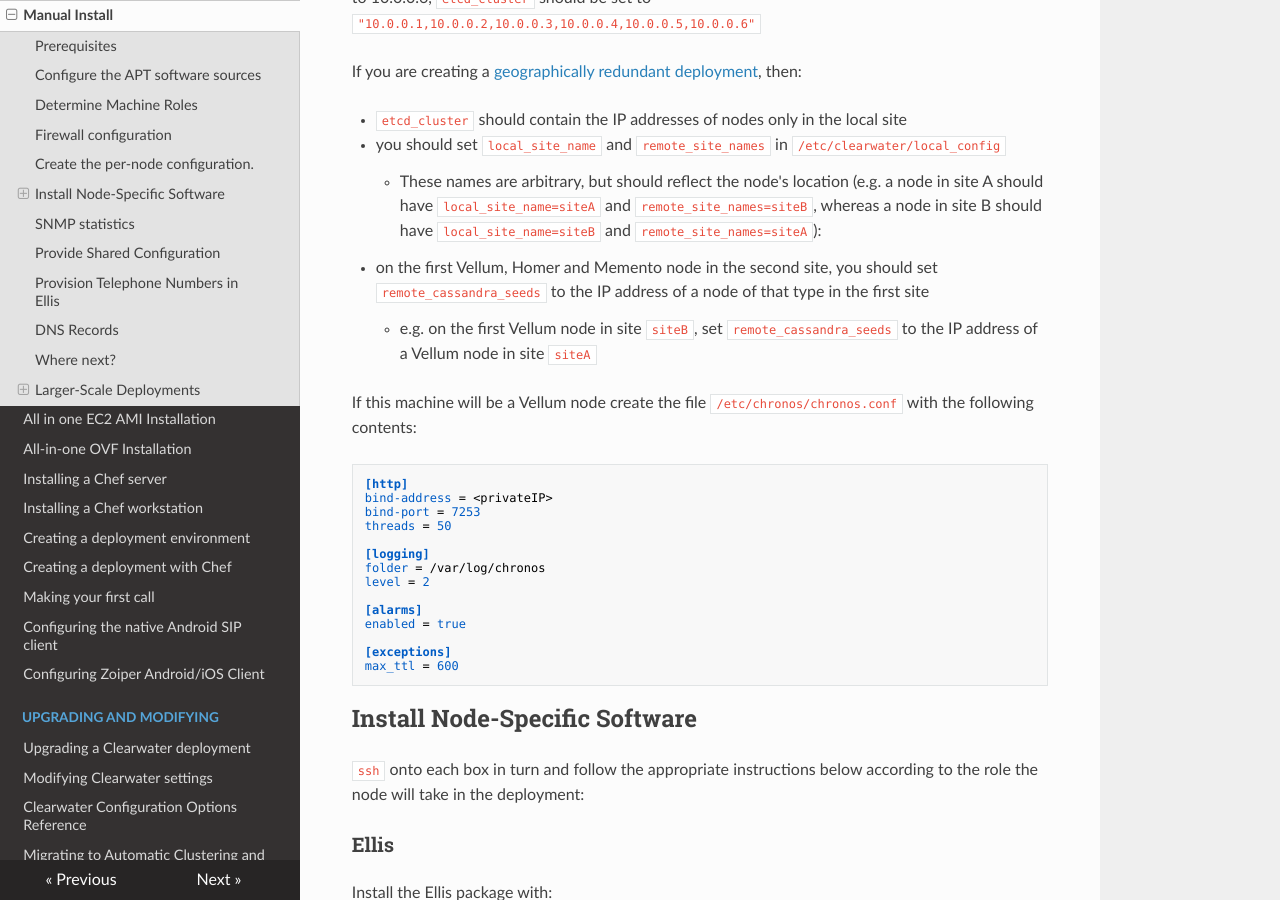
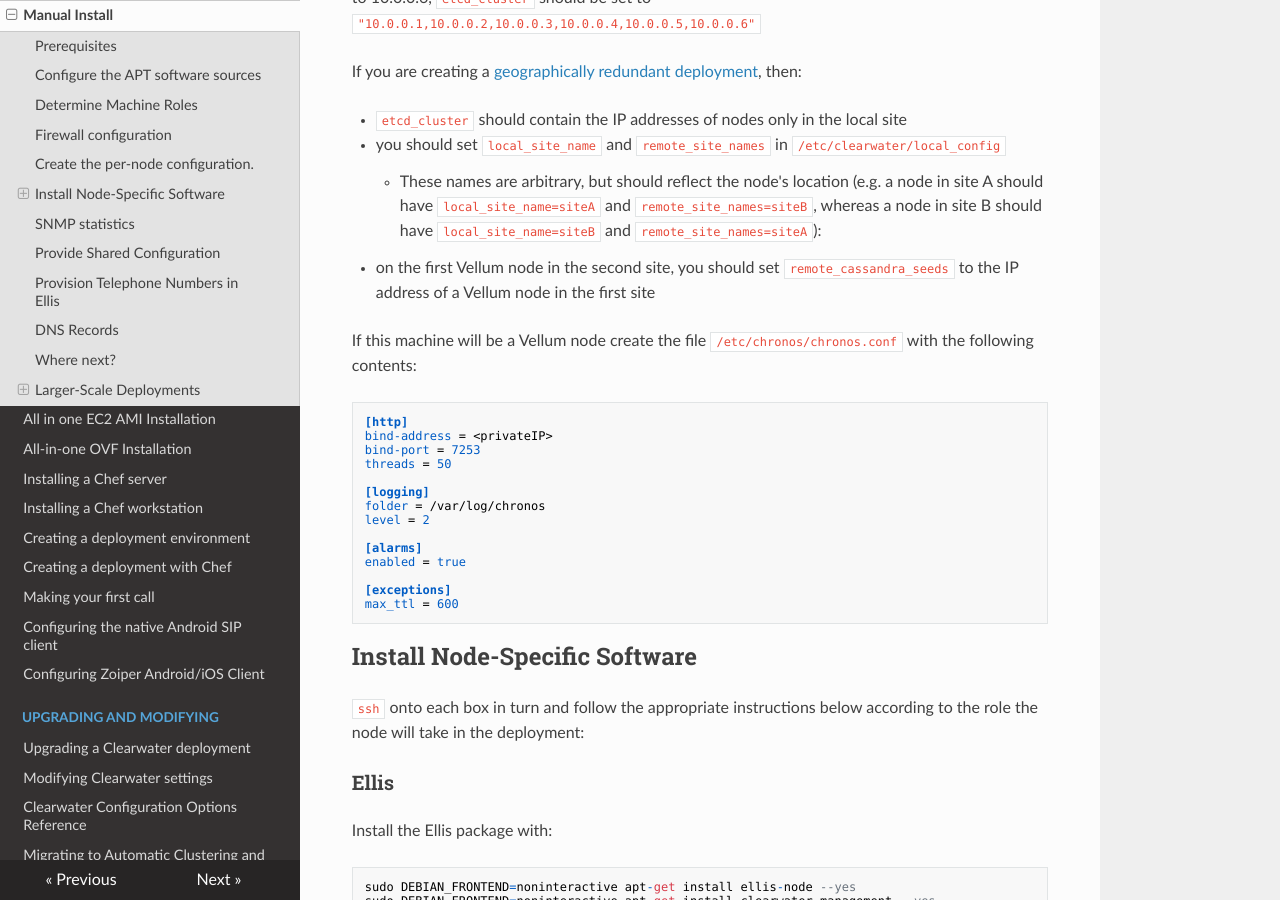
Before and after one commit to Metaswitch/clearwater-readthedocs, an MkDocs documentation site: the page built from docs/Manual_Install.md, in a window 1280 px wide and 900 px high, scrolled down 2587 px. Built offline with MkDocs 1.6.1, drawn with Linux system fonts in a browser that asks for light colours; nearby versions of some CDN libraries; old or Windows-style settings are respelled for this version of MkDocs; some of the changed text lies outside the part shown.

Commit message:
Self-review markups to Manual Install

```diff
--- a/docs/Manual_Install.md
+++ b/docs/Manual_Install.md
@@ -80,8 +80,7 @@ If you are creating a [geographically redundant deployment](Geographic_redundanc
 * `etcd_cluster` should contain the IP addresses of nodes only in the local site
 *  you should set `local_site_name` and `remote_site_names` in `/etc/clearwater/local_config`
      *   These names are arbitrary, but should reflect the node's location (e.g. a node in site A should have `local_site_name=siteA` and `remote_site_names=siteB`, whereas a node in site B should have `local_site_name=siteB` and `remote_site_names=siteA`):
-*  on the first Vellum, Homer and Memento node in the second site, you should set `remote_cassandra_seeds` to the IP address of a node of that type in the first site
-    *  e.g. on the first Vellum node in site `siteB`, set `remote_cassandra_seeds` to the IP address of a Vellum node in site `siteA`
+*  on the first Vellum node in the second site, you should set `remote_cassandra_seeds` to the IP address of a Vellum node in the first site
 
 If this machine will be a Vellum node create the file `/etc/chronos/chronos.conf` with the following contents:
 
```
Also changed, not shown: other parts of docs/Manual_Install.md (+1 -0 lines).
